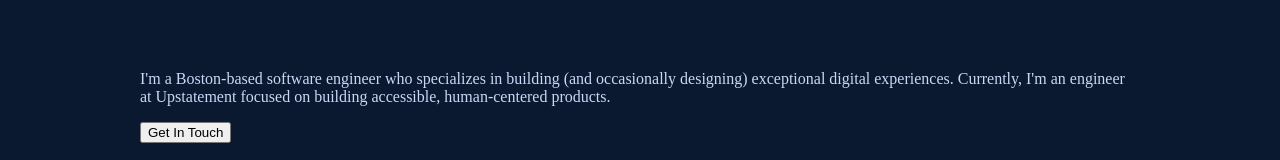
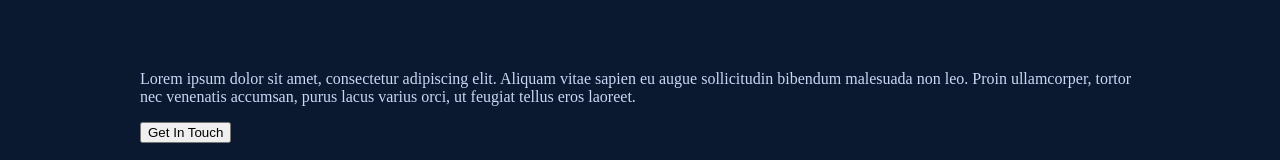
Before and after one commit to lausoffici/portfolio, a Next.js app: page / in a window 1280 px wide. Shown: the part 626-786 px from the top of the page. Built offline with nearby package versions, Linux system fonts and the light colour scheme.

Commit message:
lorem ipsum hero

```diff
--- a/sections/Hero.jsx
+++ b/sections/Hero.jsx
@@ -13,10 +13,10 @@ const Hero = () => {
         </h3>
       </div>
       <p className="text-primary-300 text-lg max-w-[500px] mb-12">
-        I&apos;m a Boston-based software engineer who specializes in building
-        (and occasionally designing) exceptional digital experiences. Currently,
-        I&apos;m an engineer at Upstatement focused on building accessible,
-        human-centered products.
+        Lorem ipsum dolor sit amet, consectetur adipiscing elit. Aliquam vitae
+        sapien eu augue sollicitudin bibendum malesuada non leo. Proin
+        ullamcorper, tortor nec venenatis accumsan, purus lacus varius orci, ut
+        feugiat tellus eros laoreet.
       </p>
       <a href="mailto:lautarosoffici@gmail.com">
         <Button className="font-mono px-7 py-4">Get In Touch</Button>
```
